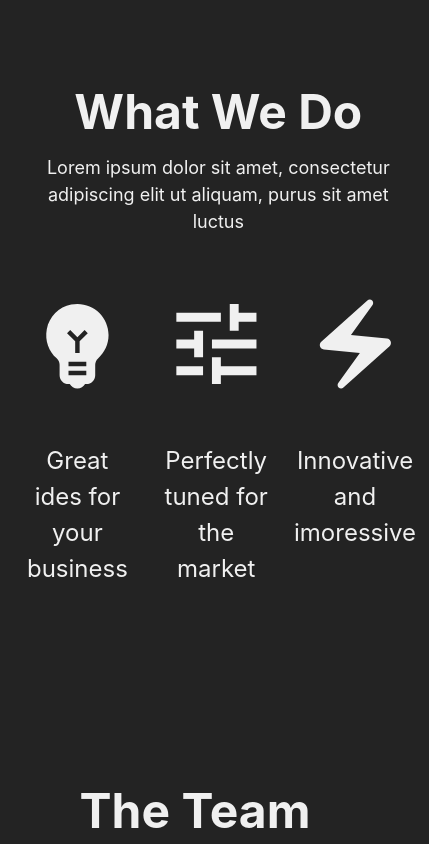
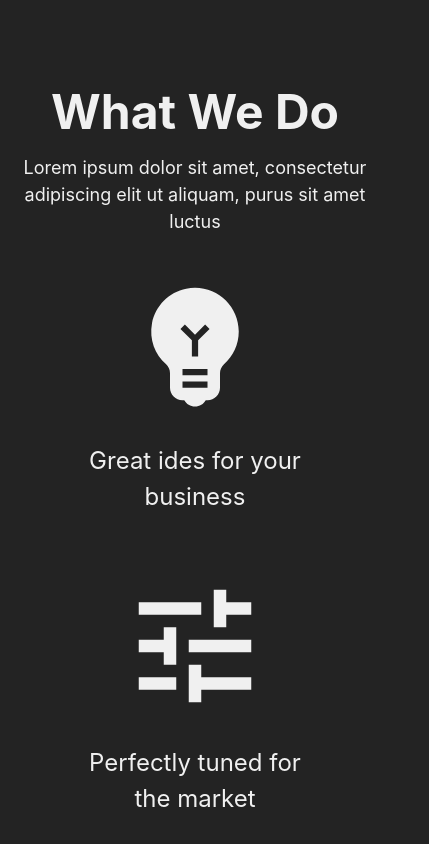
Before and after one commit to liinneea-a/FED_Agila, a React (Vite) app: page / in a window 390 px wide. Shown: the top 844 px of the page, 429 px wide, since content can reach past the window. Built offline with nearby package versions, Linux system fonts and the light colour scheme.

Commit message:
Make subhero responsive #29

```diff
--- a/src/subHero.jsx
+++ b/src/subHero.jsx
@@ -32,10 +32,12 @@ export default function SubHero() {
 
 const iconsContainerStyle = {
   display: 'flex',
+  flexWrap: "wrap",
+  justifyContent: "center"
 }
 
 const iconsStyle = {
-  width: '33%',
+  width: '15.6rem',
   padding: '1rem',
   display: 'flex',
   flexDirection: 'column',
```
